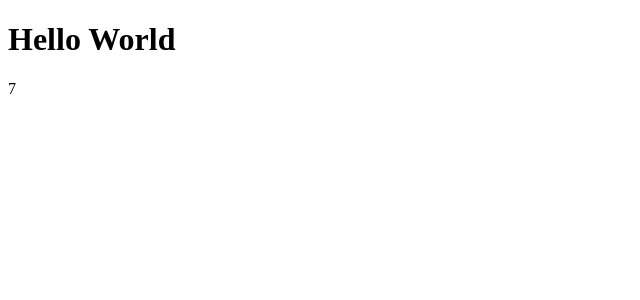
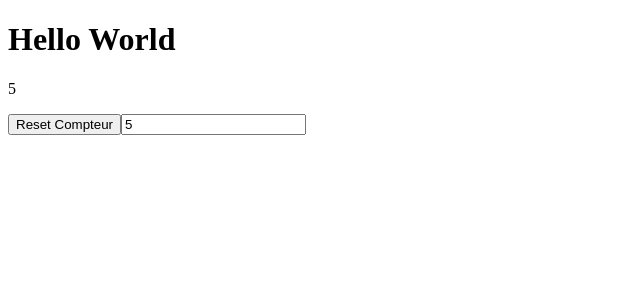
Before and after one commit to Maxime0043/intro-vuejs-exo1, a Vue app: page / in a window 1280 px wide. Shown: the top 300 px of the page, without its empty margins (0-640 px from the left). Built offline with nearby package versions, Linux system fonts and the light colour scheme.

Commit message:
OK: Exo 2 - Création d'un bouton pour reset le compteur + champs texte qui est lié à la variable compteur

```diff
--- a/src/App.vue
+++ b/src/App.vue
@@ -6,12 +6,18 @@ const compteur = ref(0);
 setInterval(() => {
   compteur.value++;
 }, 1000);
+
+function resetCompteur() {
+  compteur.value = 0;
+}
 </script>
 
 <template>
   <div>
     <h1>Hello World</h1>
     <p>{{ compteur }}</p>
+    <button v-on:click="resetCompteur()">Reset Compteur</button>
+    <input type="number" v-model="compteur" />
   </div>
 </template>
 
```
